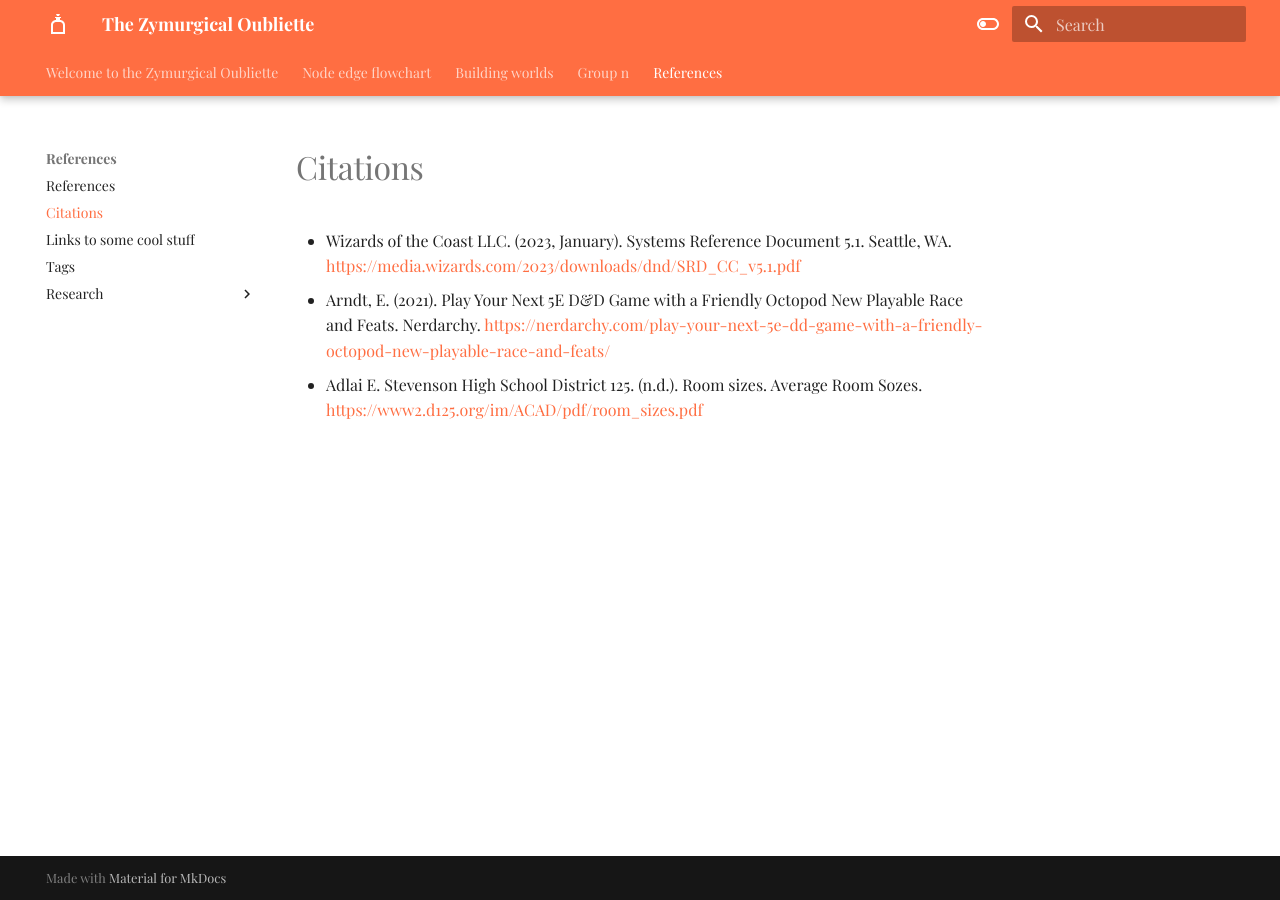
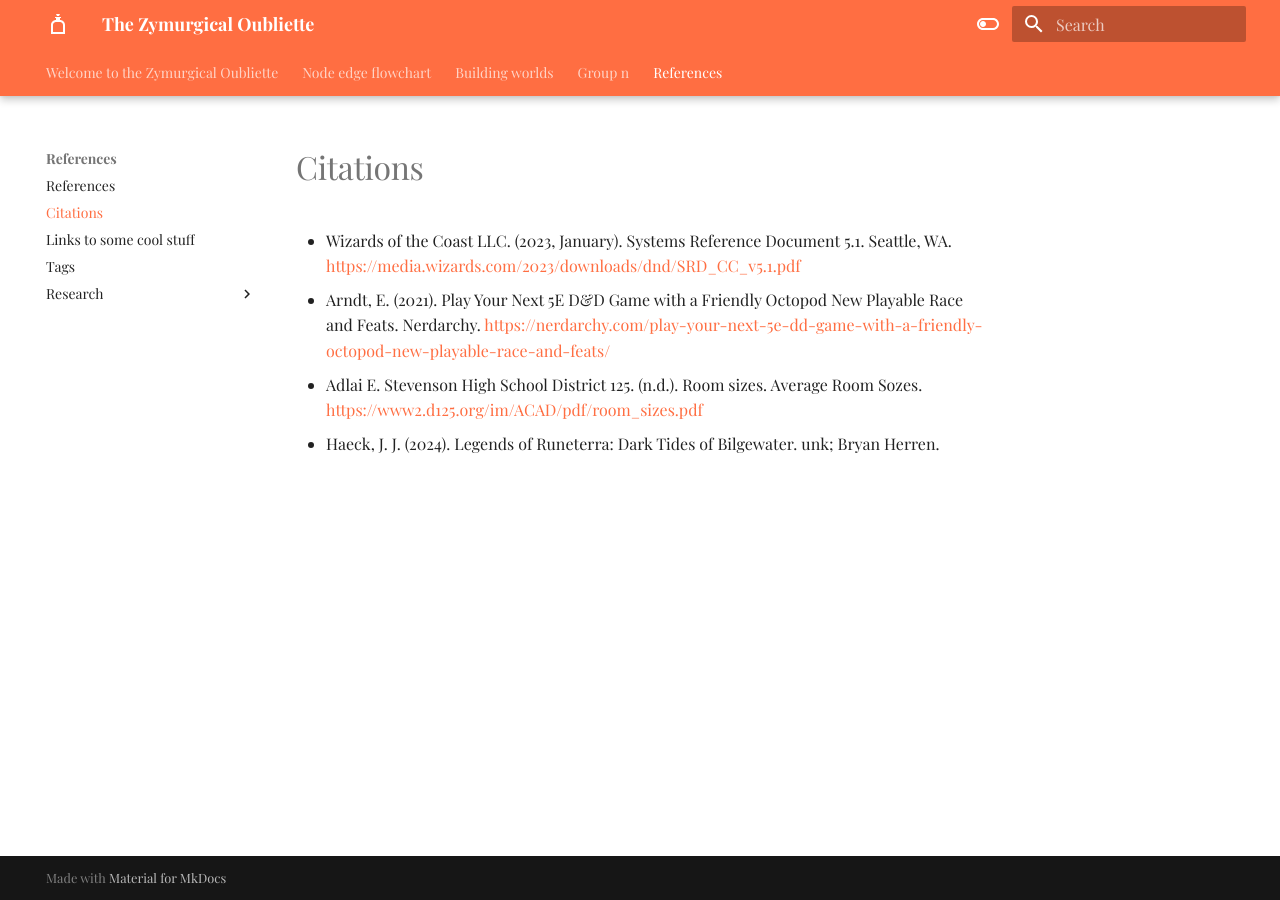
Before and after one commit to Half-Guinea-Press/zymurgical-oubliette, an MkDocs documentation site: the page built from docs/references/citations.md, in a window 1280 px wide. Built offline with MkDocs 1.6.1 and Material for MkDocs 9.7.7, drawn with Linux system fonts in a browser that asks for light colours; some web fonts are replaced; comment, search, counter and statistics services are not loaded.

Commit message:
Update citations.md

```diff
--- a/docs/references/citations.md
+++ b/docs/references/citations.md
@@ -3,3 +3,4 @@
 - Wizards of the Coast LLC. (2023, January). Systems Reference Document 5.1. Seattle, WA. [https://media.wizards.com/2023/downloads/dnd/SRD_CC_v5.1.pdf](https://media.wizards.com/2023/downloads/dnd/SRD_CC_v5.1.pdf)
 - Arndt, E. (2021). Play Your Next 5E D&D Game with a Friendly Octopod New Playable Race and Feats. Nerdarchy. [https://nerdarchy.com/play-your-next-5e-dd-game-with-a-friendly-octopod-new-playable-race-and-feats/](https://nerdarchy.com/play-your-next-5e-dd-game-with-a-friendly-octopod-new-playable-race-and-feats/)
 - Adlai E. Stevenson High School District 125. (n.d.). Room sizes. Average Room Sozes. [https://www2.d125.org/im/ACAD/pdf/room_sizes.pdf](https://www2.d125.org/im/ACAD/pdf/room_sizes.pdf)
+- Haeck, J. J. (2024). Legends of Runeterra: Dark Tides of Bilgewater. unk; Bryan Herren.
```
